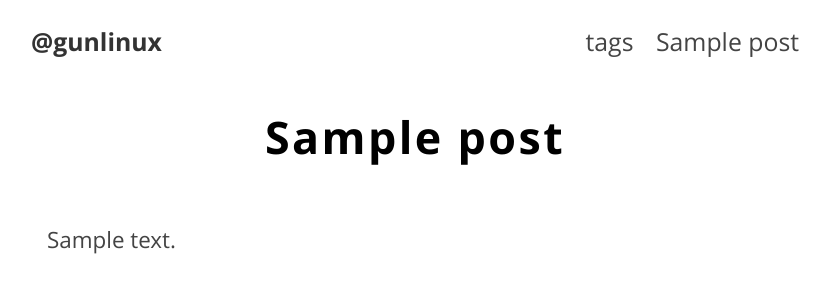
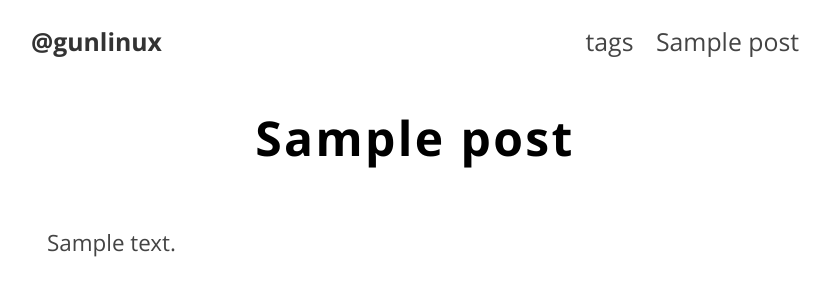
Before and after one commit to gunlinux/gunlinux.ru, a Flask app: a page that uses blog/templates/post.html in a window 1280 px wide. Shown: the top 300 px of the page, without its empty margins (225-1055 px from the left). Run offline with Flask 3, Linux system fonts and the light colour scheme; tables that the repository leaves empty hold one stand-in row (values such as "Sample post"); some libraries are stand-ins or nearby versions.

Commit message:
fix typo

```diff
--- a/blog/static/src/components/post.css
+++ b/blog/static/src/components/post.css
@@ -3,7 +3,7 @@
     line-height: 1.1;
     letter-spacing: 0.15rem;
     color: #000;
-    font-size: 3re  m;
+    font-size: 3rem;
     font-weight: 700;
     margin: 0.5rem 0;
 }
```
